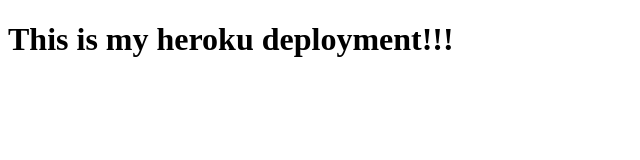
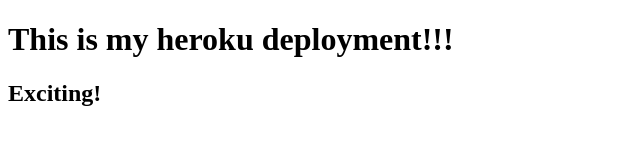
Before and after one commit to mvang094/fs-deployment-demo, a website: page index.html in a window 1280 px wide. Shown: the whole page, without its empty margins (0-640 px from the left). Drawn offline with Linux system fonts and the light colour scheme.

Commit message:
Added a line to .html

```diff
--- a/index.html
+++ b/index.html
@@ -8,5 +8,6 @@
 </head>
 <body>
   <h1>This is my heroku deployment!!!</h1>
+  <h2>Exciting!</h2>
 </body>
 </html>
```
Also changed, not shown: 2 other files.
